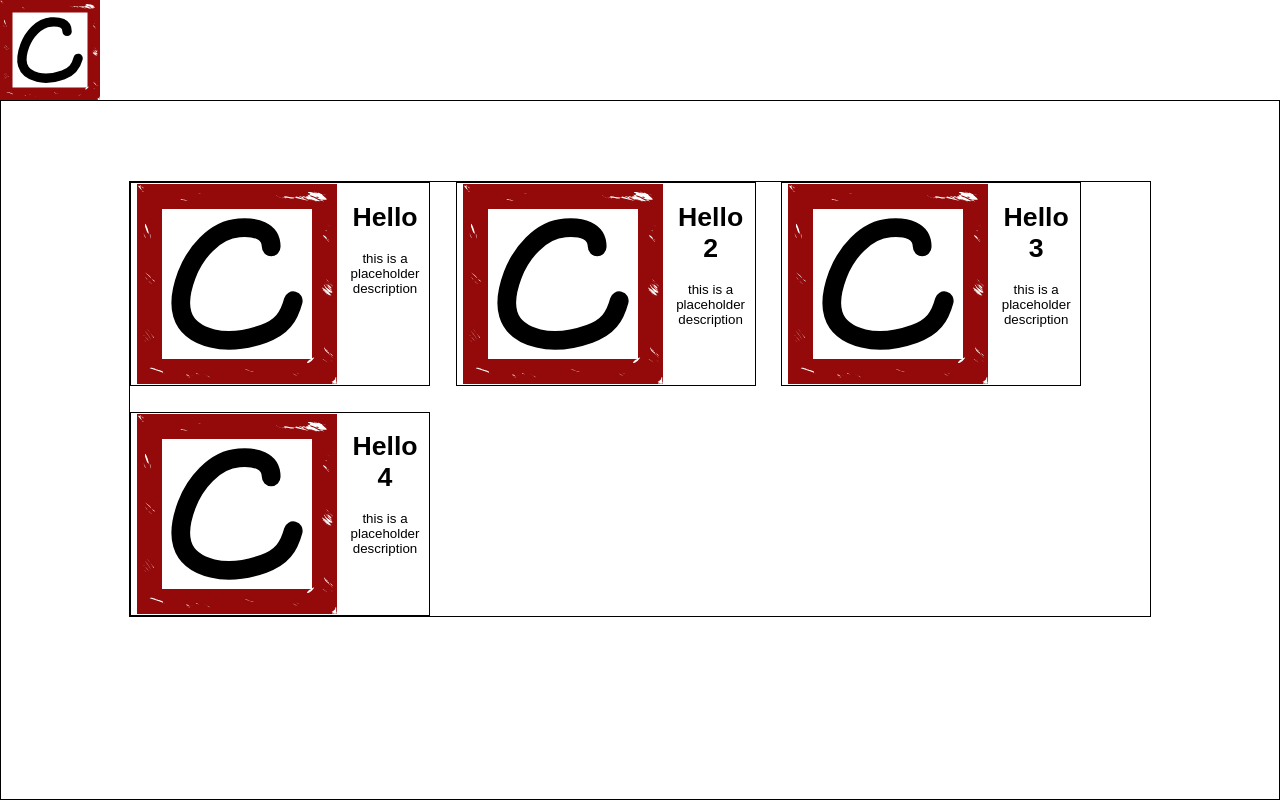
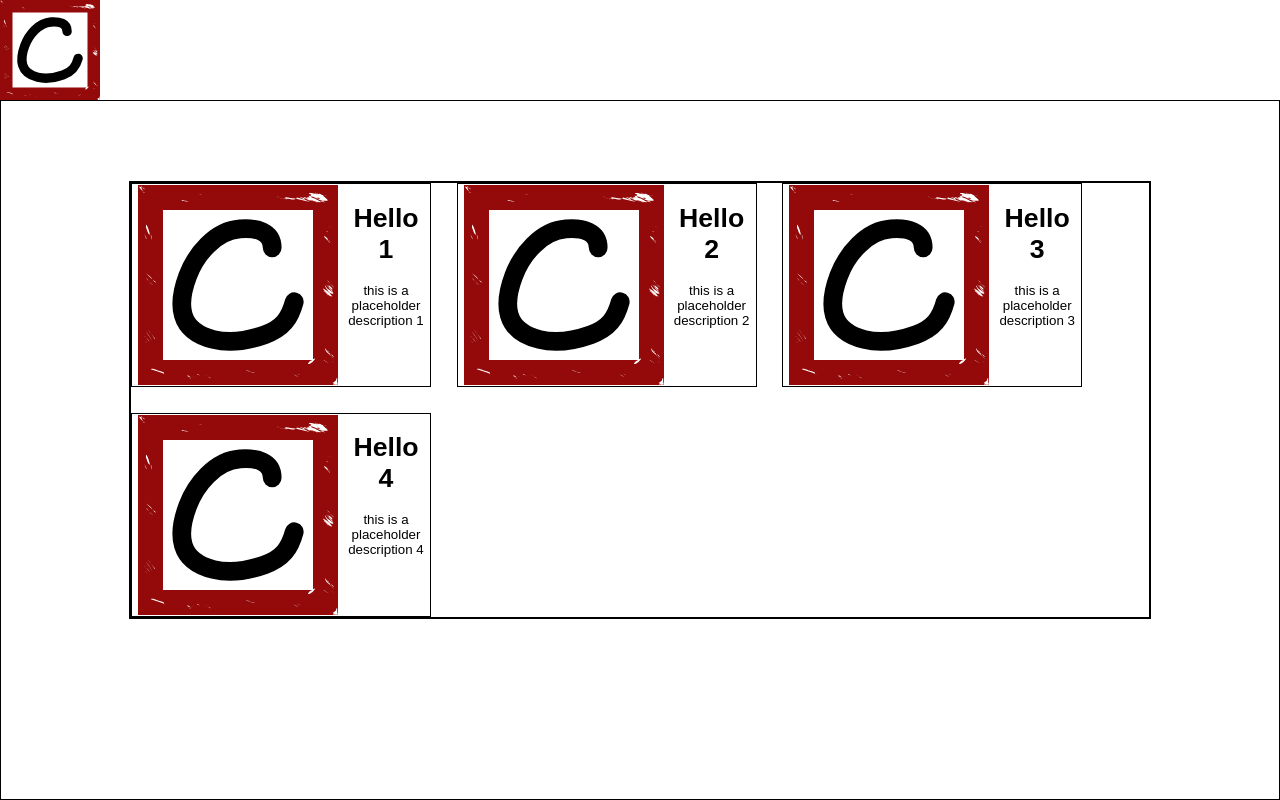
Before and after one commit to cjsimm/dev-site, a Next.js app: page /portfolio in a window 1280 px wide. Built offline with nearby package versions, Linux system fonts and the light colour scheme.

Commit message:
fixed index key issue. expanded and collapsed functionality working

```diff
--- a/app/(portfolio)/_components/PortfolioItem.tsx
+++ b/app/(portfolio)/_components/PortfolioItem.tsx
@@ -8,21 +8,17 @@ import { portfolioItemData } from "./PortfolioMenu";
 export default function PortfolioItem(
     {data, itemID, onExpand}: {
     data: portfolioItemData,
-    itemID: number,
-    onExpand: (itemID: number) => void,
+    itemID: string,
+    onExpand: (itemID: string) => void,
 }): JSX.Element {
 
     const handleClick = () => {
+        console.log("item clicked", itemID);
         onExpand(itemID);
     }
 
     return (
         <div className={styles.portfolioItemContainer}>
-            {data.isExpanded ? (
-                <button className={styles.portfolioItemExpanded} onClick={handleClick}>
-                    <p>{"This portfolio item is expanded!"}</p>
-                </button>
-            ) : (
             <button className={styles.portfolioItemSmall} onClick={handleClick}>
                 <Image
                     src="/logo.svg"
@@ -35,7 +31,6 @@ export default function PortfolioItem(
                     <p>{data.description}</p>
                 </div>
             </button>
-            )}
         </div>
     );
 }
--- a/app/(portfolio)/_components/PortfolioItemExpanded.tsx
+++ b/app/(portfolio)/_components/PortfolioItemExpanded.tsx
@@ -8,13 +8,18 @@ import styles from "./components.module.css";
 //need to add button and click event handler here
 export default function PortfolioItemExpanded({data, itemID, onExpand}: {
     data: portfolioItemData,
-    itemID: number,
-    onExpand: (itemID: number) => void,
+    itemID: string,
+    onExpand: (itemID: string) => void,
 }): JSX.Element {
+
+    const handleClick = () => {
+        onExpand(itemID);
+    }
     return (
         <div className={styles.expandedItemContainer}>
             <h1>{data.title}</h1>
             <p>{data.description}</p>
+            <button onClick={handleClick}>Close</button>
         </div>
     )
 }
--- a/app/(portfolio)/_components/PortfolioMenu.tsx
+++ b/app/(portfolio)/_components/PortfolioMenu.tsx
@@ -1,37 +1,30 @@
 "use client";
 import { useEffect, useState } from "react";
 import PortfolioItem from "./PortfolioItem";
+import PortfolioItemExpanded from "./PortfolioItemExpanded";
 import styles from './components.module.css';
 import { JsxElement } from "typescript";
 
 const data: portfolioItemData[] = [
     {
-
-        isExpanded: false,
-        title: "Hello",
+        title: "Hello 1",
         thumbnail: "placeholder",
-        description: "this is a placeholder description"
+        description: "this is a placeholder description 1"
     },
     {
-
-        isExpanded: false,
         title: "Hello 2",
         thumbnail: "placeholder",
-        description: "this is a placeholder description"
+        description: "this is a placeholder description 2"
     },
     {
-
-        isExpanded: false,
         title: "Hello 3",
         thumbnail: "placeholder",
-        description: "this is a placeholder description"
+        description: "this is a placeholder description 3 "
     },
     {
-
-        isExpanded: false,
         title: "Hello 4",
         thumbnail: "placeholder",
-        description: "this is a placeholder description"
+        description: "this is a placeholder description 4"
     }
 ]
 
@@ -39,7 +32,6 @@ const data: portfolioItemData[] = [
 //holds the list of portfolio items
 //holds state of which portfolio items are expanded
 export type portfolioItemData = {
-    isExpanded: boolean
     title: string,
     thumbnail: string,
     description: string
@@ -56,63 +48,45 @@ export type portfolioItemData = {
 
 export default function PortfolioMenu(): JSX.Element {
 
-    const [expandedItemID, setExpandedItemID] = useState<number>();
+    const [expandedItemID, setExpandedItemID] = useState<string>();
+/*  const [expandedElement, setExpandedElement] = useState<JSX.Element>(); */
+/*     const [portfolioItems, setPortfolioItems] = useState<portfolioItemData[]>(data); */
 
-    const handleExpand = (itemID: number): void => {
-        //debug
-        console.log("itemid of clicked component: ", itemID);
-        //
-        if (expandedItemID === itemID) {  //if the item is being toggled close, rerender with all portfolioitems closed (only 1 portfolio item can be open at a time)
-            portfolioItems.forEach((item) => {
-                item.props.data.isExpanded = false;
-            });
-            setExpandedItemID(undefined);
-        } else {         //else expand the newly clicked portfolio item and close all the others
-            portfolioItems.forEach((item) => {
-                if (item.props.itemID === itemID) {
-                    item.props.data.isExpanded = true;
-                } else {
-                    item.props.data.isExpanded = false;
-                }
-            });
-            setExpandedItemID(itemID);
-        }
-        return;
-    }
+    const handleExpand = (itemID: string): void => {
+        setExpandedItemID(itemID === expandedItemID ? undefined : itemID);
+    };
 
-    //use effect to update the items when expandeditemid changes
-/*     useEffect(() => {
-        //if the expandeditemID was not changed to undefined, swap the isExpanded variable on the correct element
-        if (expandedItemID) {
-            console.log(expandedItemID);
-            const itemToExpand = portfolioItems.find((item) => item.props.itemID == expandedItemID);
-            if (itemToExpand) {
-                itemToExpand.props.data.isExpanded = true;
-                console.log(itemToExpand);
-            } else {
-                console.log("something went wrong in useeffect hook when trying to set the expand boolean.");
-            }
-        }
-    }, [expandedItemID]) */
+    //still need to switch between thumbnail only view and default view
 
+    // Split the data array into two separate arrays: expanded and collapsed items
+    const expandedItem = data.map((item,index) => (
+        expandedItemID === item.title ? (
+        <PortfolioItemExpanded
+            key={index}
+            itemID={item.title}
+            data={item}
+            onExpand={handleExpand}
+        />
+    ) : null
+    ));
 
-
-    //populate portfolio items
-    //this mock data needs to be replaced with some kind of data retrieval. storing in json data is
-    //probably a good choice
-    const portfolioItems: JSX.Element[] = data.map(
-        (item: portfolioItemData, index: number): JSX.Element => {
-            return (
-                <PortfolioItem key={index+1} itemID={index+1} data={item} onExpand={handleExpand} />
-            )
-        }
-    );
+    const collapsedItems = data.map((item, index) => (
+        expandedItemID === item.title ? null : (
+        <PortfolioItem
+            key={index}
+            data={item}
+            itemID={item.title}
+            onExpand={handleExpand}
+        />
+        )
+    ));
 
     return (
         <div className={styles.portfolioMenuContainer}>
-            {expandedItemID ? (
-                portfolioItems
-            ) : portfolioItems }
+            {expandedItem}
+            <div className={styles.collapsedItemsContainer}>
+                {collapsedItems}
+            </div>
         </div>
     );
 }
--- a/app/(portfolio)/_components/components.module.css
+++ b/app/(portfolio)/_components/components.module.css
@@ -2,11 +2,16 @@
     border: solid black 1px;
     margin: 10vh 10vw;
     display: flex;
+    flex-direction: column;
+    flex-wrap: wrap;
+    gap: 2vw;
+}
+.collapsedItemsContainer {
+    display: flex;
     flex-direction: row;
     flex-wrap: wrap;
     gap: 2vw;
-/*     justify-content: center;
-    align-items: center; */
+    border: solid black 1px;
 }
 /* this containers applies to both expanded and collapsed elements */
 .portfolioItemContainer {
@@ -25,13 +30,11 @@ expands the portfolio item when clicked
     background: inherit;
     border: solid black 1px;
 }
-/* div holding the text items of an item when collapsed */
-.itemSmallText{
 
-}
 /* interactive button holding the portfolio item information when the item is expanded
 closes the expansion when clicked
 */
-.portfolioItemExpanded {
-    border: solid black 1px;
+.expandedItemContainer {
+    display: flex;
+    flex-direction: column;
 }
```
Lines whose indentation alone changed are shown as unchanged.
